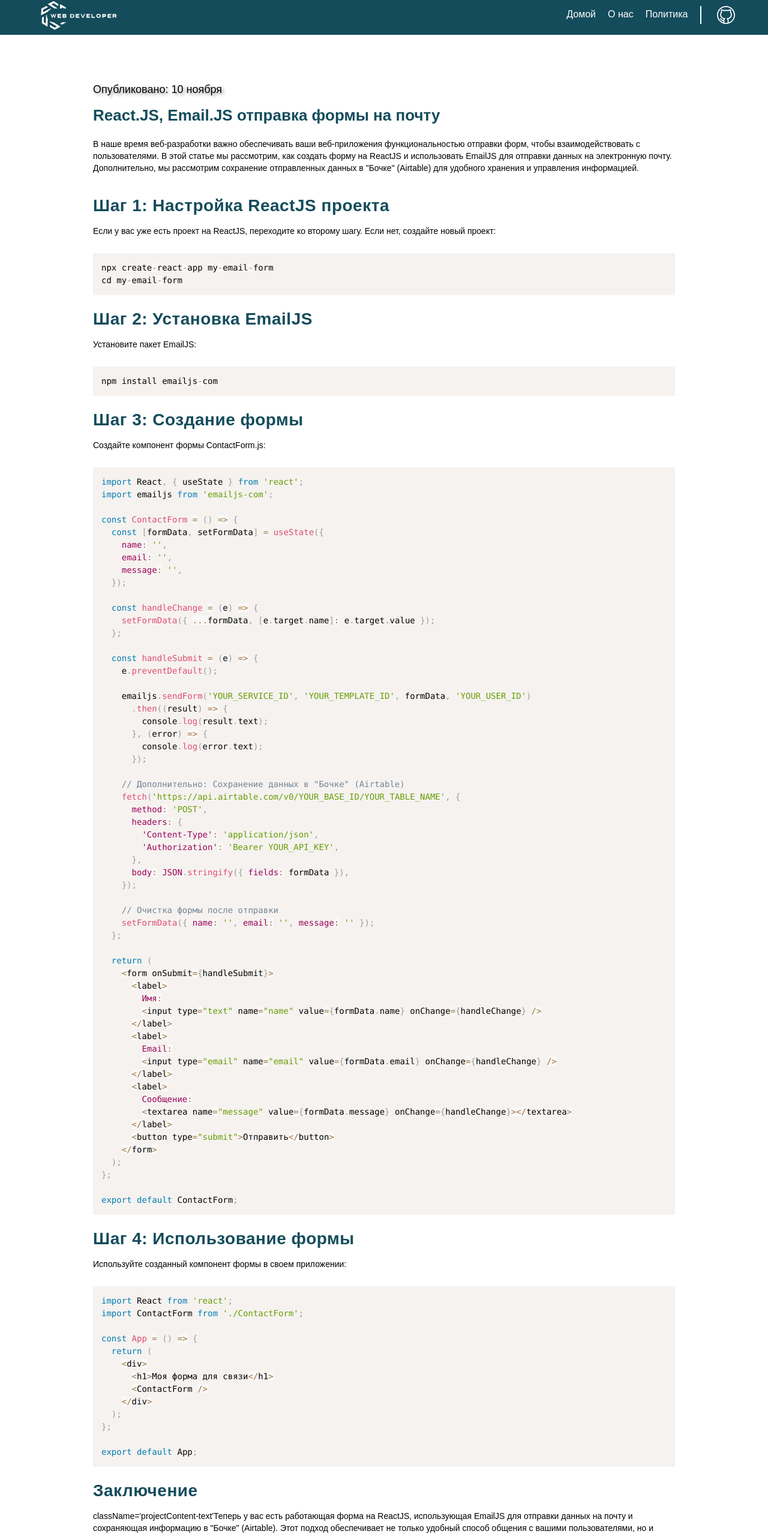
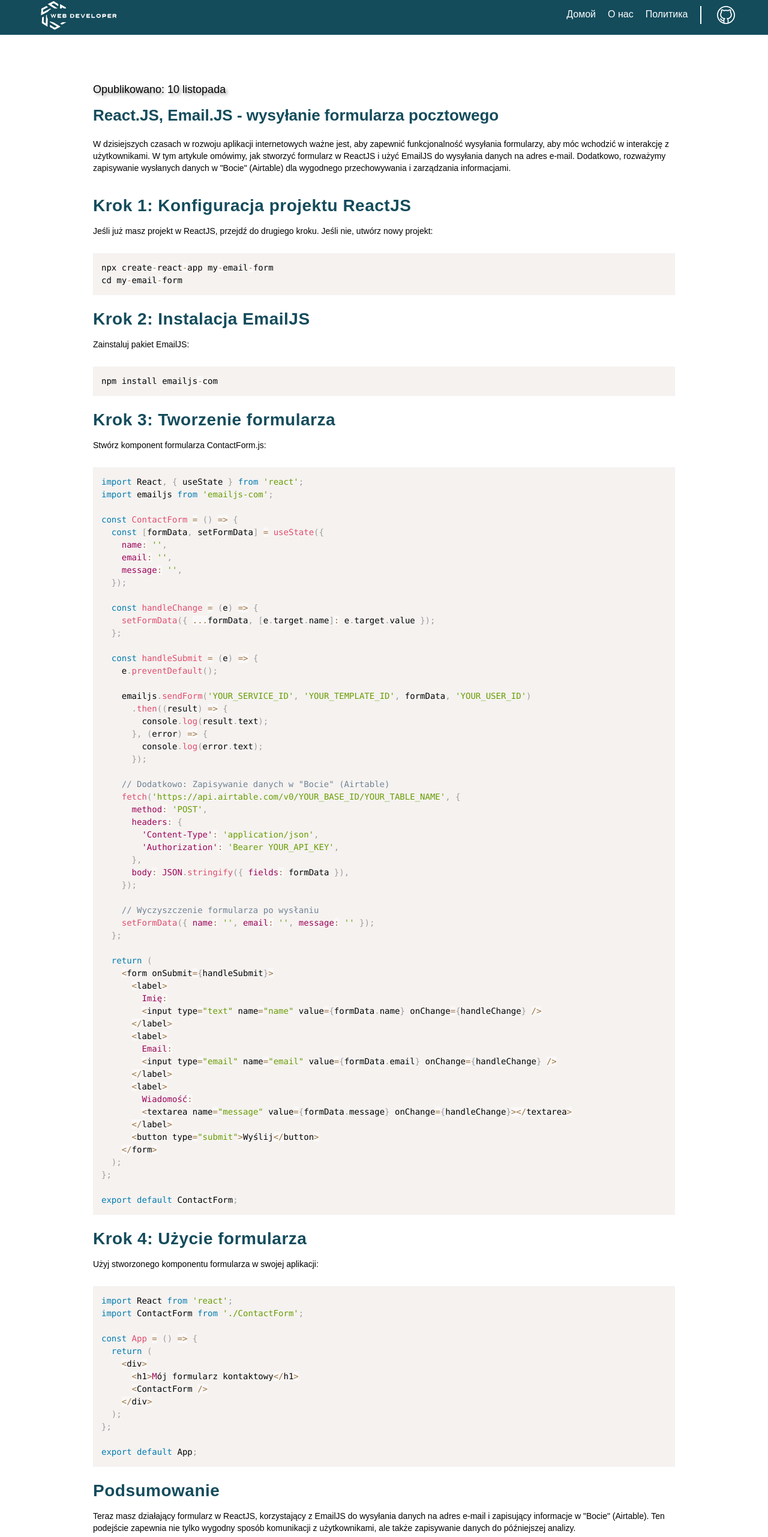
Before and after one commit to den4k-pr/blog, a React (Create React App) app: page /emailjs in a window 1280 px wide. Shown: the part 9-2571 px from the top of the page at 60% size. Built offline with nearby package versions, Linux system fonts and the light colour scheme.

Commit message:
Update Emailjs.jsx

```diff
--- a/src/pages/Emailjs.jsx
+++ b/src/pages/Emailjs.jsx
@@ -7,32 +7,32 @@ export const EmailJS = () => {
         Prism.highlightAll();
     }, []);
 
-    return(
+    return (
         <section className="projectContent">
-            <span className="projectContent-data">Опубликовано: 10 ноября</span>
-            <h2 className="projectContent-title">React.JS, Email.JS отправка формы на почту</h2>
-            <p className='projectContent-text'>В наше время веб-разработки важно обеспечивать ваши веб-приложения функциональностью отправки форм, чтобы взаимодействовать с пользователями. В этой статье мы рассмотрим, как создать форму на ReactJS и использовать EmailJS для отправки данных на электронную почту. Дополнительно, мы рассмотрим сохранение отправленных данных в "Бочке" (Airtable) для удобного хранения и управления информацией.</p>
-            <h3 className='main--title'>Шаг 1: Настройка ReactJS проекта</h3>
-            <p className='projectContent-text'>Если у вас уже есть проект на ReactJS, переходите ко второму шагу. Если нет, создайте новый проект:</p>
+            <span className="projectContent-data">Opublikowano: 10 listopada</span>
+            <h2 className="projectContent-title">React.JS, Email.JS - wysyłanie formularza pocztowego</h2>
+            <p className='projectContent-text'>W dzisiejszych czasach w rozwoju aplikacji internetowych ważne jest, aby zapewnić funkcjonalność wysyłania formularzy, aby móc wchodzić w interakcję z użytkownikami. W tym artykule omówimy, jak stworzyć formularz w ReactJS i użyć EmailJS do wysyłania danych na adres e-mail. Dodatkowo, rozważymy zapisywanie wysłanych danych w "Bocie" (Airtable) dla wygodnego przechowywania i zarządzania informacjami.</p>
+            <h3 className='main--title'>Krok 1: Konfiguracja projektu ReactJS</h3>
+            <p className='projectContent-text'>Jeśli już masz projekt w ReactJS, przejdź do drugiego kroku. Jeśli nie, utwórz nowy projekt:</p>
             <pre>
                 <code className="language-javascript">
-{`npx create-react-app my-email-form
+                    {`npx create-react-app my-email-form
 cd my-email-form
 `}
                 </code>
             </pre>
-            <h3 className='main--title'>Шаг 2: Установка EmailJS</h3>
-            <p className='projectContent-text'>Установите пакет EmailJS:</p>
+            <h3 className='main--title'>Krok 2: Instalacja EmailJS</h3>
+            <p className='projectContent-text'>Zainstaluj pakiet EmailJS:</p>
             <pre>
                 <code className="language-javascript">
-{`npm install emailjs-com`}
+                    {`npm install emailjs-com`}
                 </code>
             </pre>
-            <h3 className='main--title'>Шаг 3: Создание формы</h3>
-            <p className='projectContent-text'>Создайте компонент формы ContactForm.js:</p>
+            <h3 className='main--title'>Krok 3: Tworzenie formularza</h3>
+            <p className='projectContent-text'>Stwórz komponent formularza ContactForm.js:</p>
             <pre>
                 <code className="language-javascript">
-{`import React, { useState } from 'react';
+                    {`import React, { useState } from 'react';
 import emailjs from 'emailjs-com';
 
 const ContactForm = () => {
@@ -56,7 +56,7 @@ const ContactForm = () => {
         console.log(error.text);
       });
 
-    // Дополнительно: Сохранение данных в "Бочке" (Airtable)
+    // Dodatkowo: Zapisywanie danych w "Bocie" (Airtable)
     fetch('https://api.airtable.com/v0/YOUR_BASE_ID/YOUR_TABLE_NAME', {
       method: 'POST',
       headers: {
@@ -66,14 +66,14 @@ const ContactForm = () => {
       body: JSON.stringify({ fields: formData }),
     });
 
-    // Очистка формы после отправки
+    // Wyczyszczenie formularza po wysłaniu
     setFormData({ name: '', email: '', message: '' });
   };
 
   return (
     <form onSubmit={handleSubmit}>
       <label>
-        Имя:
+        Imię:
         <input type="text" name="name" value={formData.name} onChange={handleChange} />
       </label>
       <label>
@@ -81,10 +81,10 @@ const ContactForm = () => {
         <input type="email" name="email" value={formData.email} onChange={handleChange} />
       </label>
       <label>
-        Сообщение:
+        Wiadomość:
         <textarea name="message" value={formData.message} onChange={handleChange}></textarea>
       </label>
-      <button type="submit">Отправить</button>
+      <button type="submit">Wyślij</button>
     </form>
   );
 };
@@ -93,17 +93,17 @@ export default ContactForm;
 `}
                 </code>
             </pre>
-            <h3 className='main--title'>Шаг 4: Использование формы</h3>
-            <p className='projectContent-text'>Используйте созданный компонент формы в своем приложении:</p>
+            <h3 className='main--title'>Krok 4: Użycie formularza</h3>
+            <p className='projectContent-text'>Użyj stworzonego komponentu formularza w swojej aplikacji:</p>
             <pre>
                 <code className="language-javascript">
-{`import React from 'react';
+                    {`import React from 'react';
 import ContactForm from './ContactForm';
 
 const App = () => {
   return (
     <div>
-      <h1>Моя форма для связи</h1>
+      <h1>Mój formularz kontaktowy</h1>
       <ContactForm />
     </div>
   );
@@ -113,8 +113,8 @@ export default App;
 `}
                 </code>
             </pre>
-            <h3 className='main--title'>Заключение</h3>
-            <p className='projectContent-text'> className='projectContent-text'Теперь у вас есть работающая форма на ReactJS, использующая EmailJS для отправки данных на почту и сохраняющая информацию в "Бочке" (Airtable). Этот подход обеспечивает не только удобный способ общения с вашими пользователями, но и сохранение данных для последующего анализа.</p>
+            <h3 className='main--title'>Podsumowanie</h3>
+            <p className='projectContent-text'>Teraz masz działający formularz w ReactJS, korzystający z EmailJS do wysyłania danych na adres e-mail i zapisujący informacje w "Bocie" (Airtable). Ten podejście zapewnia nie tylko wygodny sposób komunikacji z użytkownikami, ale także zapisywanie danych do późniejszej analizy.</p>
         </section>
-    )
-}
+    );
+};
```
